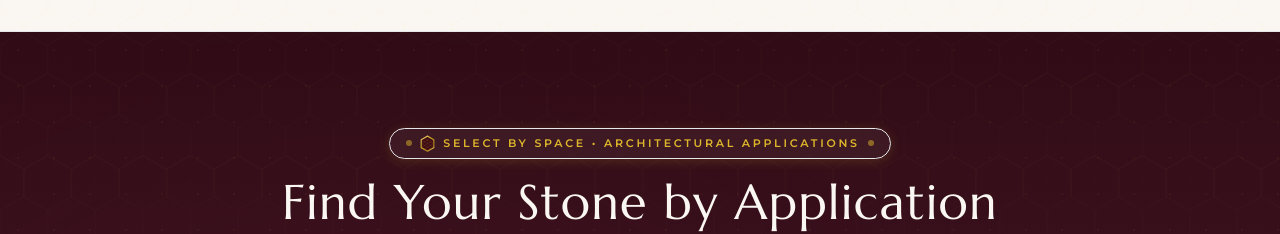
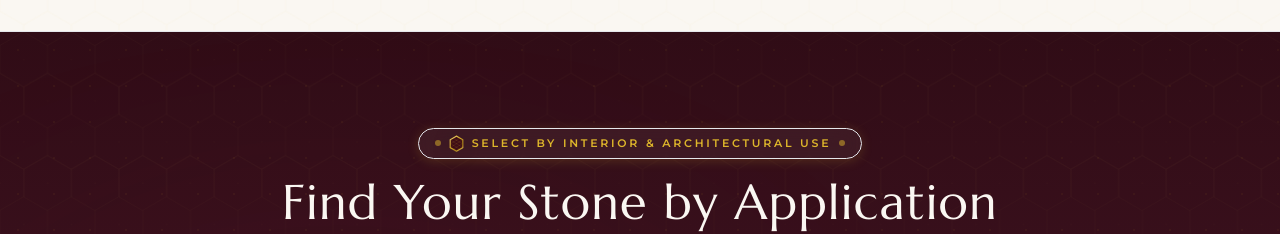
Before and after one commit to BhagyeshKadiya/intioss-luxury-surfaces, a Next.js app: page / in a window 1280 px wide. Shown: the part 2900-3134 px from the top of the page. Built offline with nearby package versions, Linux system fonts and the light colour scheme; a web font is replaced by a local one.

Commit message:
Update ApplicationSelector eyebrow text to Select by Interior & Architectural Use

```diff
--- a/components/sections/ApplicationSelector.tsx
+++ b/components/sections/ApplicationSelector.tsx
@@ -43,7 +43,7 @@ export function ApplicationSelector() {
             <span className="w-1.5 h-1.5 rounded-full bg-gold animate-pulse" />
             <IntiossHexagon size={15} useVector={true} enablePrismaticGlint={true} />
             <span className="font-montserrat text-[10px] sm:text-[11px] uppercase tracking-[0.25em] text-gold font-semibold">
-              Select by Space • Architectural Applications
+              Select by Interior &amp; Architectural Use
             </span>
             <span className="w-1.5 h-1.5 rounded-full bg-gold animate-pulse" />
           </div>
```
